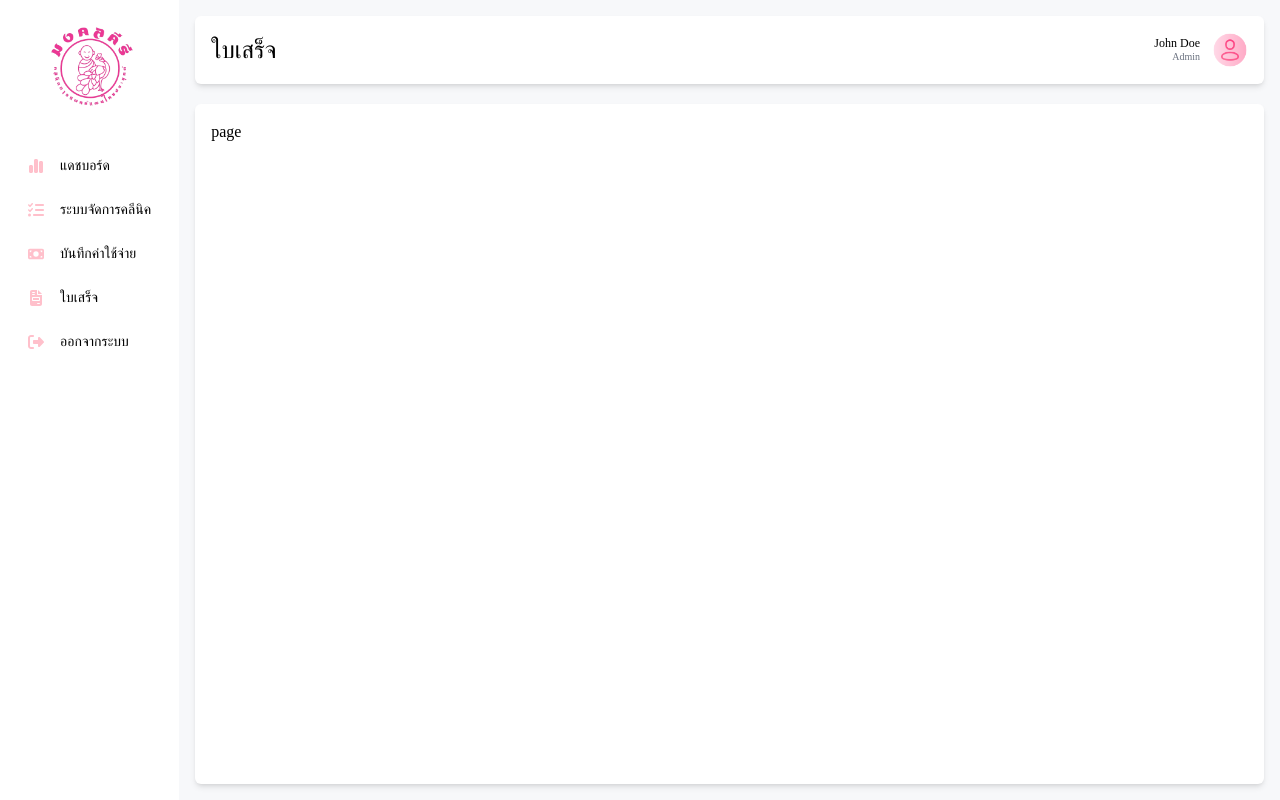
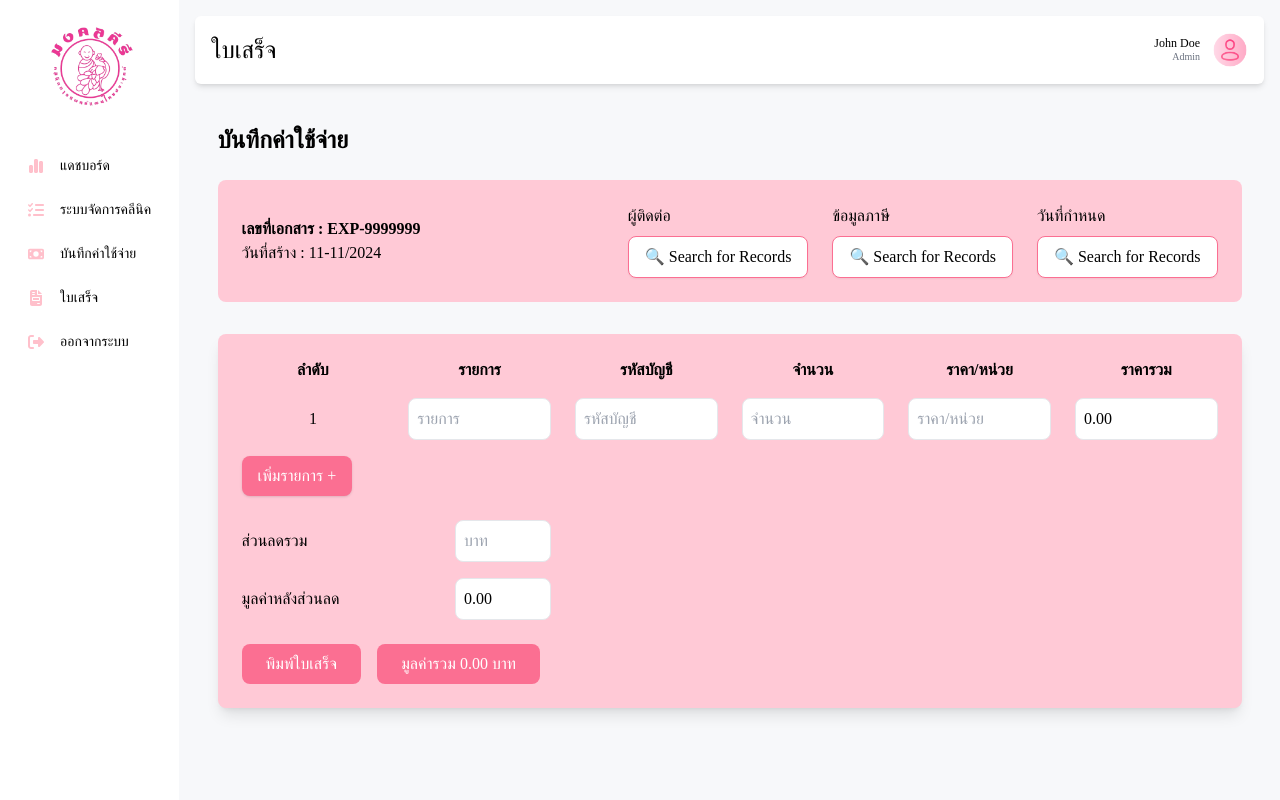
Before and after one commit to Tiggers123/CLINICPROJ-1, a Next.js app in the folder frontend/: page /billing in a window 1280 px wide. Built offline with nearby package versions, Linux system fonts and the light colour scheme.

Commit message:
ทำหน้าบิล (#1)

```diff
--- a/frontend/app/(dashboard)/billing/page.tsx
+++ b/frontend/app/(dashboard)/billing/page.tsx
@@ -1,9 +1,256 @@
+"use client";
+import { useState, useEffect } from "react";
+
 const Page = () => {
+  // State สำหรับแถว
+  const [rows, setRows] = useState([
+    {
+      id: 1,
+      item: "",
+      accountCode: "",
+      quantity: "",
+      unitPrice: "",
+      totalPrice: 0,
+    },
+  ]);
+  const [discount, setDiscount] = useState("");
+  const [finalValue, setFinalValue] = useState(0);
+
+  // คำนวณผลรวมทั้งหมด
+  useEffect(() => {
+    const total = rows.reduce((sum, row) => sum + row.totalPrice, 0);
+    setFinalValue(total - (parseFloat(discount) || 0));
+  }, [rows, discount]);
+
+  // อัปเดตค่าของแถว
+  const updateRow = (id: number, field: string, value: string) => {
+    setRows((prevRows) =>
+      prevRows.map((row) =>
+        row.id === id
+          ? {
+            ...row,
+            [field]: value,
+            totalPrice:
+              field === "quantity" || field === "unitPrice"
+                ? (parseFloat(field === "quantity" ? value : row.quantity) ||
+                  0) *
+                (parseFloat(
+                  field === "unitPrice" ? value : row.unitPrice
+                ) || 0)
+                : row.totalPrice,
+          }
+          : row
+      )
+    );
+  };
+
+  // เพิ่มแถว
+  const addRow = () => {
+    setRows((prevRows) => [
+      ...prevRows,
+      {
+        id: prevRows.length + 1,
+        item: "",
+        accountCode: "",
+        quantity: "",
+        unitPrice: "",
+        totalPrice: 0,
+      },
+    ]);
+  };
+
+  // ฟังก์ชันสำหรับพิมพ์ใบเสร็จ
+  const printReceipt = () => {
+    const receiptHTML = `
+      <html>
+        <head>
+          <title>ใบเสร็จ</title>
+          <style>
+            body { font-family: Arial, sans-serif; padding: 20px; }
+            h1 { text-align: center; }
+            table { width: 100%; border-collapse: collapse; margin: 20px 0; }
+            table, th, td { border: 1px solid #ddd; }
+            th, td { padding: 8px; text-align: left; }
+            .text-right { text-align: right; }
+          </style>
+        </head>
+        <body>
+          <h1>ใบเสร็จรับเงิน</h1>
+          <p>เลขที่เอกสาร: EXP-9999999</p>
+          <p>วันที่สร้าง: 11-11/2024</p>
+          <table>
+            <thead>
+              <tr>
+                <th>ลำดับ</th>
+                <th>รายการ</th>
+                <th>จำนวน</th>
+                <th>ราคา/หน่วย</th>
+                <th>ราคารวม</th>
+              </tr>
+            </thead>
+            <tbody>
+              ${rows
+        .map(
+          (row) => `
+                  <tr>
+                    <td>${row.id}</td>
+                    <td>${row.item || "-"}</td>
+                    <td class="text-right">${row.quantity || "0"}</td>
+                    <td class="text-right">${row.unitPrice || "0.00"}</td>
+                    <td class="text-right">${row.totalPrice.toFixed(2)}</td>
+                  </tr>
+                `
+        )
+        .join("")}
+            </tbody>
+          </table>
+          <p class="text-right">ส่วนลด: ${discount || "0.00"} บาท</p>
+          <h2 class="text-right">ยอดสุทธิ: ${finalValue.toFixed(2)} บาท</h2>
+        </body>
+      </html>
+    `;
+    const printWindow = window.open("", "_blank", "width=800,height=600");
+    printWindow?.document.write(receiptHTML);
+    printWindow?.document.close();
+    printWindow?.print();
+  };
+
   return (
-    <div className="bg-white p-4 rounded-md flex-1 m-4 shadow-md mt-1">
-      page
+    <div className="p-6 max-w-7xl mx-auto">
+      <h1 className="text-2xl font-bold mb-6">บันทึกค่าใช้จ่าย</h1>
+      <div className="bg-[#FFC9D6]  p-6 rounded-lg flex flex-col md:flex-row items-center gap-6 mb-8">
+        <div className="flex flex-col">
+          <p className="font-semibold">เลขที่เอกสาร : EXP-9999999</p>
+          <p>วันที่สร้าง : 11-11/2024</p>
+        </div>
+        <div className="flex flex-wrap gap-6 ml-auto justify-start md:justify-end">
+          <div className="flex flex-col text-left gap-2">
+            <span>ผู้ติดต่อ</span>
+            <button className="flex items-center bg-white border border-[#FB6F92] px-4 py-2 rounded-lg shadow-sm hover:bg-gray-100">
+              🔍 Search for Records
+            </button>
+          </div>
+          <div className="flex flex-col text-left gap-2">
+            <span>ข้อมูลภาษี</span>
+            <button className="flex items-center bg-white border border-[#FB6F92] px-4 py-2 rounded-lg shadow-sm hover:bg-gray-100">
+              🔍 Search for Records
+            </button>
+          </div>
+          <div className="flex flex-col text-left gap-2">
+            <span>วันที่กำหนด</span>
+            <button className="flex items-center bg-white border border-[#FB6F92] px-4 py-2 rounded-lg shadow-sm hover:bg-gray-100">
+              🔍 Search for Records
+            </button>
+          </div>
+        </div>
+
+      </div>
+
+      <div className="bg-[#FFC9D6] p-6 rounded-lg shadow-lg max-w-5xl mx-auto">
+        {/* Header */}
+        <div className="grid grid-cols-6 gap-6 font-semibold text-center mb-4">
+          <span>ลำดับ</span>
+          <span>รายการ</span>
+          <span>รหัสบัญชี</span>
+          <span>จำนวน</span>
+          <span>ราคา/หน่วย</span>
+          <span>ราคารวม</span>
+        </div>
+
+        {/* Rows */}
+        {rows.map((row) => (
+          <div
+            className="grid grid-cols-6 gap-6 items-center mb-4"
+            key={row.id}
+          >
+            <span className="text-center">{row.id}</span>
+            <input
+              type="text"
+              value={row.item}
+              onChange={(e) => updateRow(row.id, "item", e.target.value)}
+              placeholder="รายการ"
+              className="border p-2 rounded-lg"
+            />
+            <input
+              type="text"
+              value={row.accountCode}
+              onChange={(e) => updateRow(row.id, "accountCode", e.target.value)}
+              placeholder="รหัสบัญชี"
+              className="border p-2 rounded-lg"
+            />
+            <input
+              type="text"
+              value={row.quantity}
+              onChange={(e) => updateRow(row.id, "quantity", e.target.value)}
+              placeholder="จำนวน"
+              className="border p-2 rounded-lg"
+            />
+            <input
+              type="text"
+              value={row.unitPrice}
+              onChange={(e) => updateRow(row.id, "unitPrice", e.target.value)}
+              placeholder="ราคา/หน่วย"
+              className="border p-2 rounded-lg"
+            />
+            <input
+              type="text"
+              value={row.totalPrice.toFixed(2)}
+              readOnly
+              placeholder="ราคารวม"
+              className="border p-2 rounded-lg"
+            />
+          </div>
+        ))}
+
+        {/* Add Button */}
+        <div className="mb-6">
+          <button
+            onClick={addRow}
+            className="bg-[#FB6F92] text-white px-4 py-2 rounded-lg shadow hover:bg-pink-500"
+          >
+            เพิ่มรายการ +
+          </button>
+        </div>
+
+        {/* Summary */}
+        <div className="grid grid-cols-3 gap-6 mt-6">
+          <div>
+            <div className="flex justify-between items-center mb-4">
+              <span>ส่วนลดรวม</span>
+              <input
+                type="text"
+                value={discount}
+                onChange={(e) => setDiscount(e.target.value)}
+                placeholder="บาท"
+                className="border p-2 rounded-lg w-24"
+              />
+            </div>
+            <div className="flex justify-between items-center mb-6">
+              <span>มูลค่าหลังส่วนลด</span>
+              <input
+                type="text"
+                value={finalValue.toFixed(2)}
+                readOnly
+                placeholder="บาท"
+                className="border p-2 rounded-lg w-24"
+              />
+            </div>
+            <div className="flex gap-4">
+              <button
+                onClick={printReceipt}
+                className="bg-[#FB6F92] text-white px-6 py-2 rounded-lg"
+              >
+                พิมพ์ใบเสร็จ
+              </button>
+              <button className="bg-[#FB6F92] text-white px-6 py-2 rounded-lg">
+                มูลค่ารวม {finalValue.toFixed(2)} บาท
+              </button>
+            </div>
+          </div>
+        </div>
+      </div>
     </div>
   );
-}
+};
 
-export default Page
+export default Page;
```
